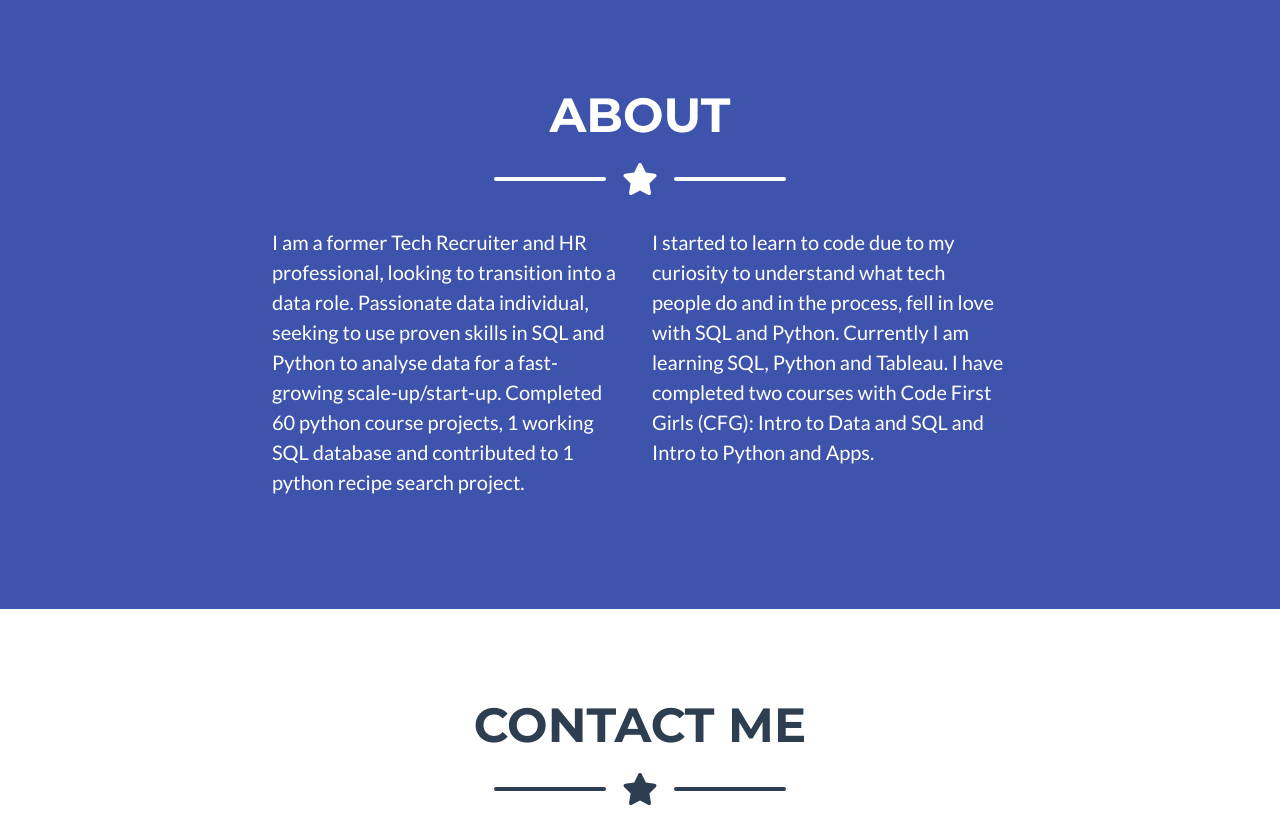
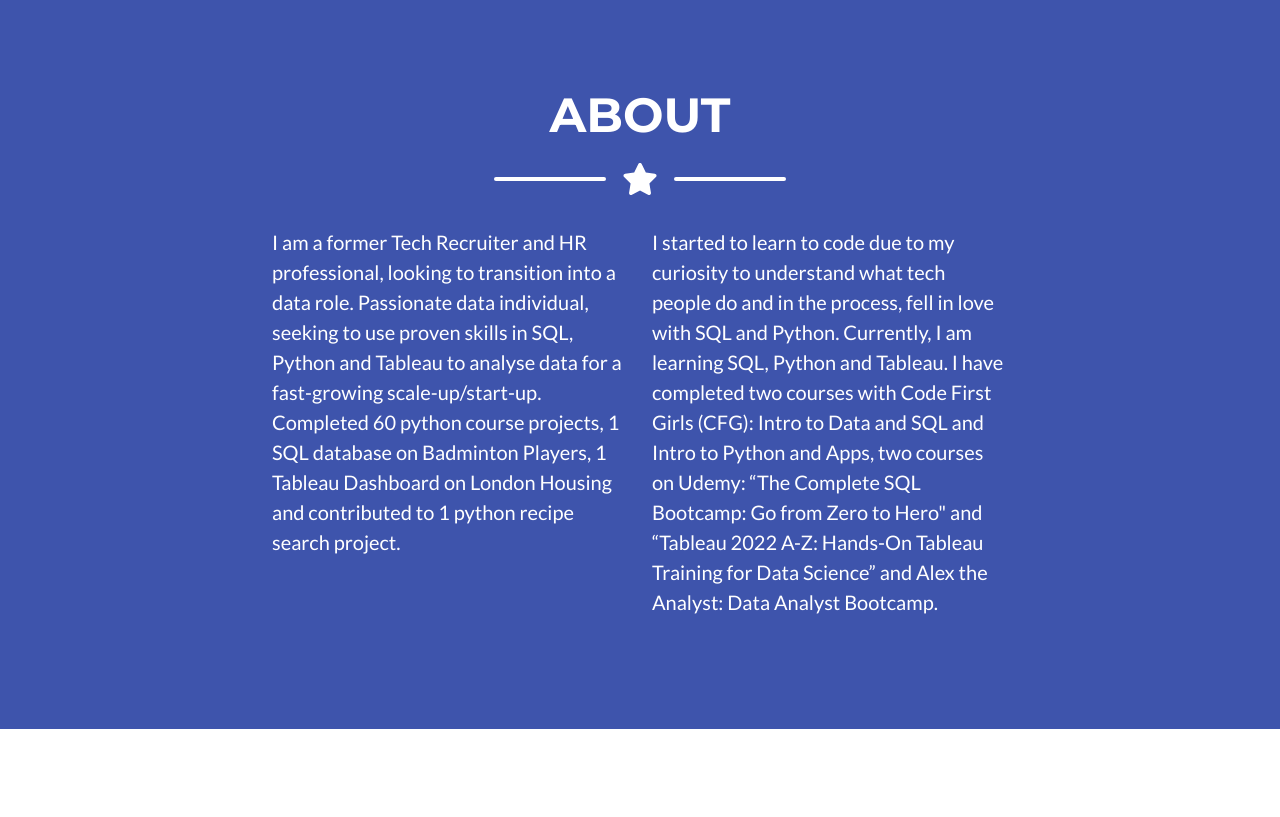
Before and after one commit to denisecodes/Portfolio-Website, a Flask app: page / in a window 1280 px wide. Shown: the part 1338-2155 px from the top of the page. Run offline with Flask 2, Linux system fonts and the light colour scheme; some libraries are stand-ins or nearby versions.

Commit message:
update files

```diff
--- a/app.py
+++ b/app.py
@@ -1,7 +1,10 @@
 from flask import Flask, render_template, request
 import os
+from dotenv import load_dotenv
 import smtplib
 app = Flask(__name__)
+
+load_dotenv()
 
 @app.route('/', methods=["GET", "POST"])
 def home():
--- a/templates/index.html
+++ b/templates/index.html
@@ -138,8 +138,8 @@
                 </div>
                 <!-- About Section Content-->
                 <div class="row">
-                    <div class="col-lg-4 ms-auto"><p class="lead">I am a former Tech Recruiter and HR professional, looking to transition into a data role. Passionate data individual, seeking to use proven skills in SQL and Python to analyse data for a fast-growing scale-up/start-up. Completed 60 python course projects, 1 working SQL database and contributed to 1 python recipe search project.</p></div>
-                    <div class="col-lg-4 me-auto"><p class="lead">I started to learn to code due to my curiosity to understand what tech people do and in the process, fell in love with SQL and Python. Currently I am learning SQL, Python and Tableau. I have completed two courses with Code First Girls (CFG): Intro to Data and SQL and Intro to Python and Apps.</p></div>
+                    <div class="col-lg-4 ms-auto"><p class="lead">I am a former Tech Recruiter and HR professional, looking to transition into a data role. Passionate data individual, seeking to use proven skills in SQL, Python and  Tableau to analyse data for a fast-growing scale-up/start-up. Completed 60 python course projects, 1 SQL database on Badminton Players, 1 Tableau Dashboard on London Housing and contributed to 1 python recipe search project.</p></div>
+                    <div class="col-lg-4 me-auto"><p class="lead">I started to learn to code due to my curiosity to understand what tech people do and in the process, fell in love with SQL and Python. Currently, I am learning SQL, Python and Tableau. I have completed two courses with Code First Girls (CFG): Intro to Data and SQL and Intro to Python and Apps, two courses on Udemy: “The Complete SQL Bootcamp: Go from Zero to Hero" and “Tableau 2022 A-Z: Hands-On Tableau Training for Data Science” and Alex the Analyst: Data Analyst Bootcamp.</p></div>
                 </div>
                 <!-- About Section Button-->
                 <!-- <div class="text-center mt-4">
```
